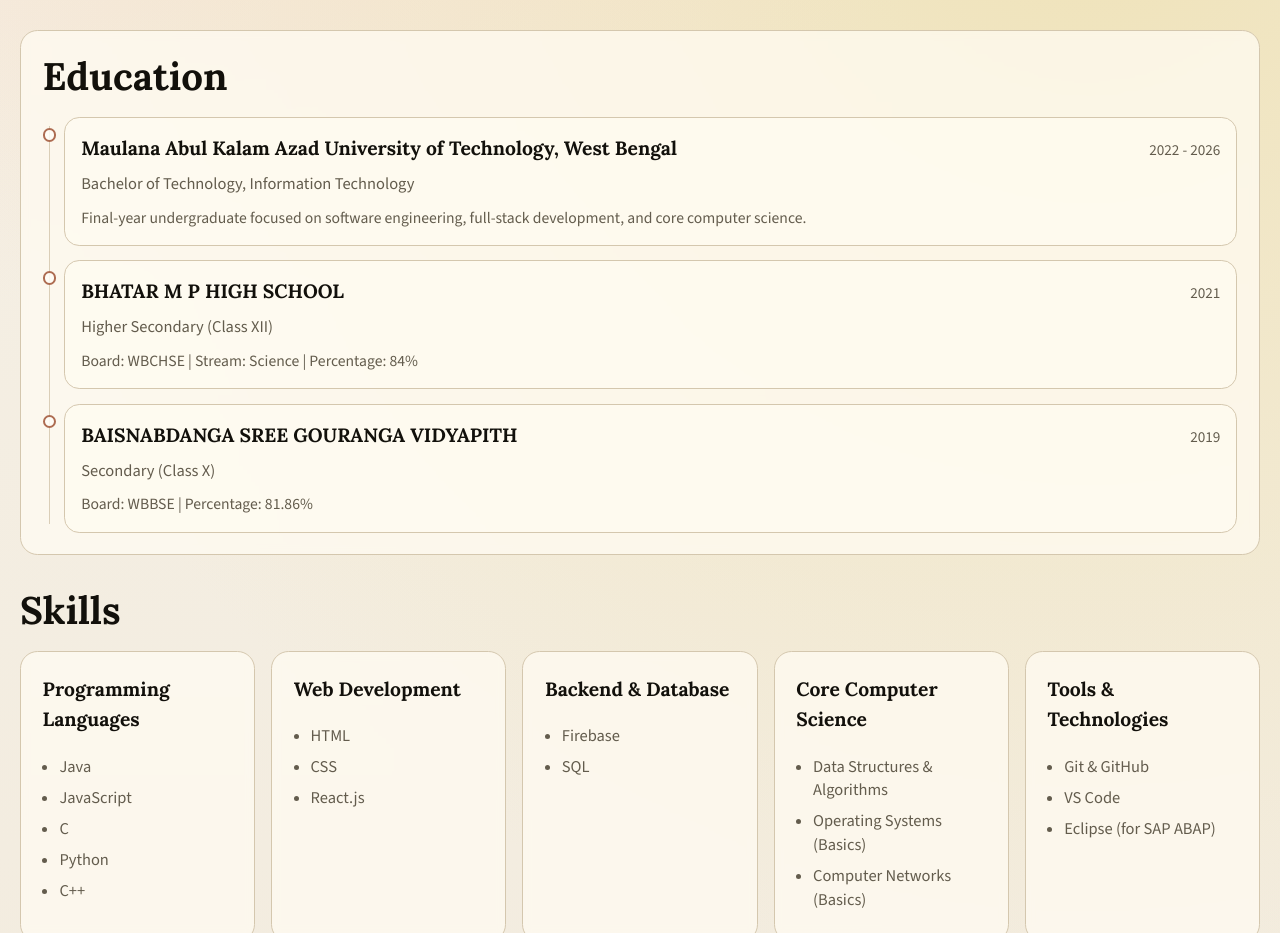
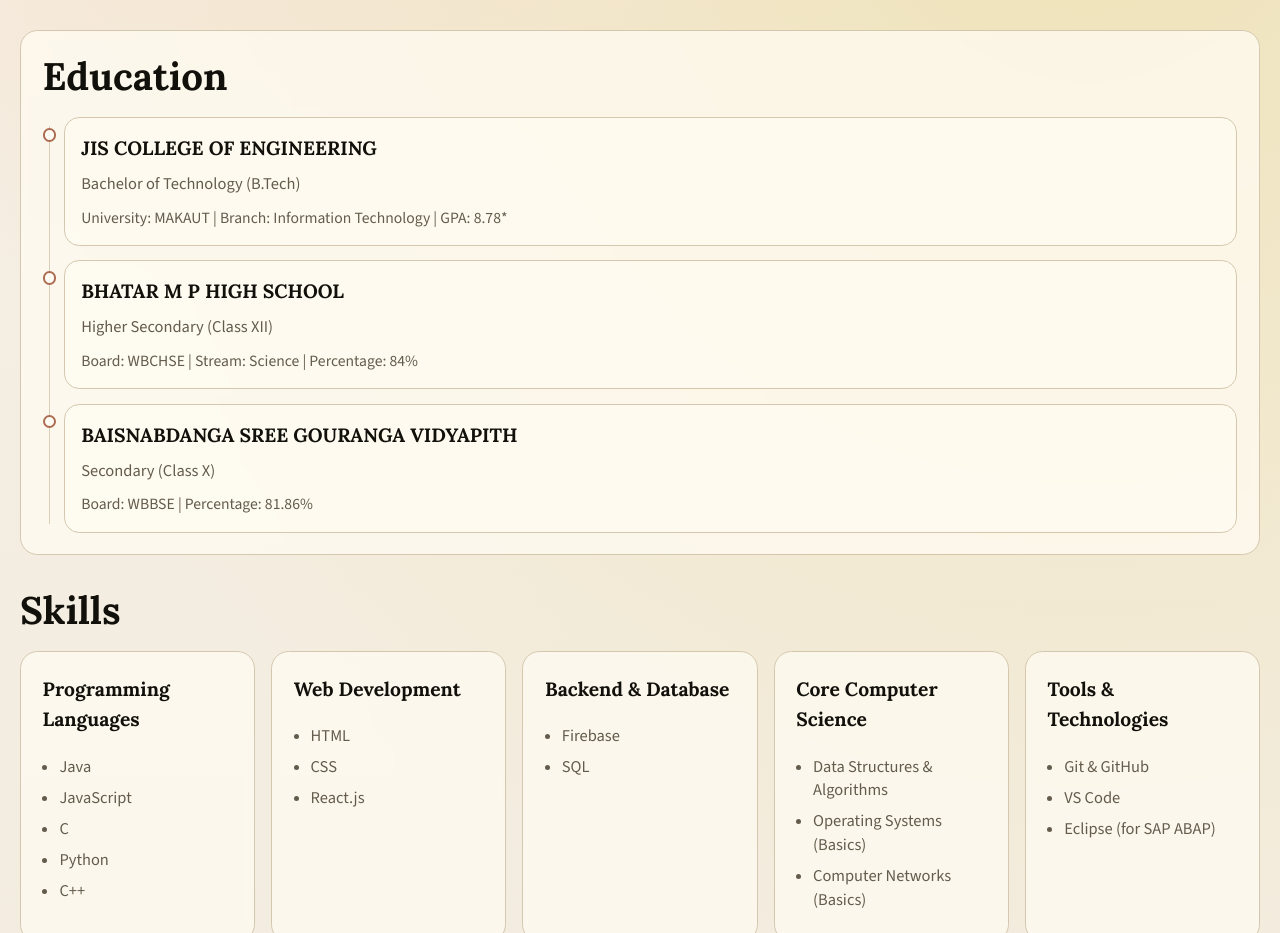
Before and after one commit to dutta-argha/portfolio, a Next.js app: page / in a window 1280 px wide. Shown: the part 825-1758 px from the top of the page. Built offline with nearby package versions, Linux system fonts and the light colour scheme.

Commit message:
Update education section details

```diff
--- a/src/app/page.tsx
+++ b/src/app/page.tsx
@@ -90,21 +90,17 @@ const projects = [
 
 const educationEntries = [
   {
-    school: "Maulana Abul Kalam Azad University of Technology, West Bengal",
-    duration: "2022 - 2026",
-    level: "Bachelor of Technology, Information Technology",
-    note:
-      "Final-year undergraduate focused on software engineering, full-stack development, and core computer science.",
+    school: "JIS COLLEGE OF ENGINEERING",
+    level: "Bachelor of Technology (B.Tech)",
+    note: "University: MAKAUT | Branch: Information Technology | GPA: 8.78*",
   },
   {
     school: "BHATAR M P HIGH SCHOOL",
-    duration: "2021",
     level: "Higher Secondary (Class XII)",
     note: "Board: WBCHSE | Stream: Science | Percentage: 84%",
   },
   {
     school: "BAISNABDANGA SREE GOURANGA VIDYAPITH",
-    duration: "2019",
     level: "Secondary (Class X)",
     note: "Board: WBBSE | Percentage: 81.86%",
   },
```
